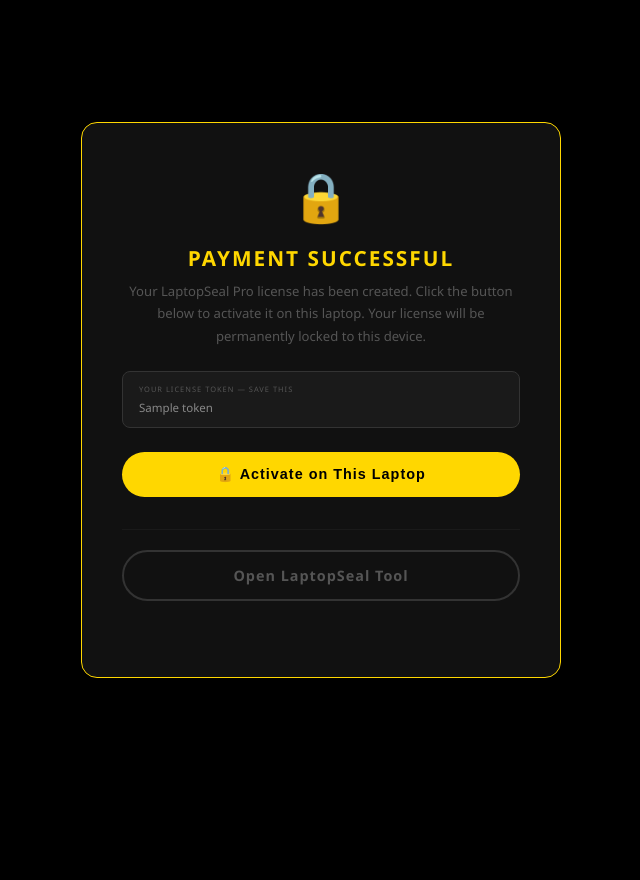
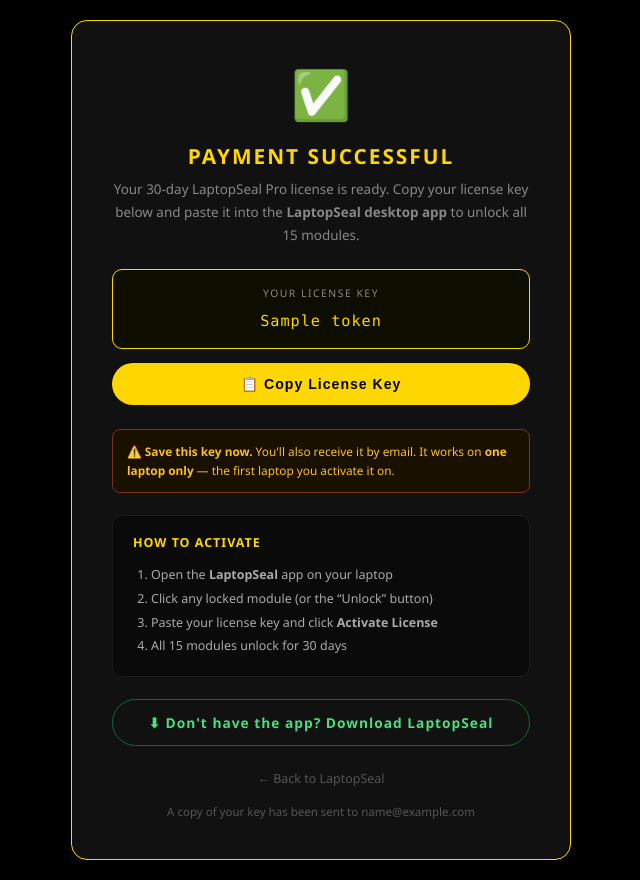
Before and after one commit to Victor441990/lightideas-website, a Flask app: template templates/laptopseal_activate.html in a window 1280 px wide. Shown: the whole page, without its empty margins (319-959 px from the left). Before the commit the page ends 678 px from the top, so only its background shows below. Run offline with Flask 3, Linux system fonts and the light colour scheme; the template is opened without the code that fills it: most values are stand-ins (such as "Sample title", 1, 10 or a date in 2020).

Commit message:
Update laptopseal_activate.html

```diff
--- a/templates/laptopseal_activate.html
+++ b/templates/laptopseal_activate.html
@@ -3,7 +3,7 @@
 <head>
     <meta charset="UTF-8">
     <meta name="viewport" content="width=device-width, initial-scale=1.0">
-    <title>Activate LaptopSeal - Light Ideas Technology</title>
+    <title>Your LaptopSeal License - Light Ideas Technology</title>
     <style>
         * { margin: 0; padding: 0; box-sizing: border-box; }
         body {
@@ -15,116 +15,106 @@
         }
         .card {
             background: #111; border: 1.5px solid #FFD700;
-            border-radius: 16px; padding: 40px; max-width: 480px;
+            border-radius: 16px; padding: 40px; max-width: 500px;
             width: 100%; text-align: center;
         }
         .icon { font-size: 3em; margin-bottom: 16px; }
         h1 { font-size: 1.3em; letter-spacing: 2px; margin-bottom: 8px; }
-        p { color: #555; font-size: 0.82em; line-height: 1.7; margin-bottom: 24px; }
+        p { color: #888; font-size: 0.84em; line-height: 1.7; margin-bottom: 22px; }
         .token-box {
-            background: #1a1a1a; border: 1px solid #333;
-            border-radius: 8px; padding: 12px 16px;
-            font-size: 0.72em; color: #888; word-break: break-all;
-            margin-bottom: 24px; text-align: left;
+            background: #0d0d00; border: 1.5px solid #FFD700;
+            border-radius: 10px; padding: 16px;
+            margin-bottom: 14px; text-align: center;
         }
-        .token-label { color: #555; font-size: 0.65em; letter-spacing: 1px; margin-bottom: 6px; }
-        .btn {
-            width: 100%; padding: 14px; background: #FFD700; color: #000;
-            border: none; border-radius: 50px; font-size: 0.9em;
+        .token-label { color: #888; font-size: 0.65em; letter-spacing: 1.5px; margin-bottom: 10px; }
+        .token-value {
+            font-size: 0.95em; color: #FFD700; word-break: break-all;
+            font-family: 'Consolas', monospace; letter-spacing: 1px; line-height: 1.5;
+        }
+        .copy-btn {
+            width: 100%; padding: 13px; background: #FFD700; color: #000;
+            border: none; border-radius: 50px; font-size: 0.88em;
             font-weight: bold; cursor: pointer; letter-spacing: 1px;
-            transition: all 0.3s; margin-bottom: 12px;
+            transition: all 0.3s; margin-bottom: 24px;
         }
-        .btn:hover { background: #e6b800; }
-        .btn-outline {
-            width: 100%; padding: 14px; background: transparent; color: #555;
-            border: 2px solid #333; border-radius: 50px; font-size: 0.9em;
+        .copy-btn:hover { background: #e6b800; }
+        .copy-btn.copied { background: #14532d; color: #4ade80; }
+        .steps {
+            text-align: left; background: #0a0a0a; border: 1px solid #1a1a1a;
+            border-radius: 10px; padding: 18px 20px; margin-bottom: 22px;
+        }
+        .steps h3 { font-size: 0.78em; color: #FFD700; letter-spacing: 1px; margin-bottom: 12px; }
+        .steps ol { margin: 0; padding-left: 18px; }
+        .steps li { font-size: 0.78em; color: #aaa; line-height: 1.9; }
+        .warn {
+            background: #1a1000; border: 1px solid #78350f; color: #fbbf24;
+            border-radius: 8px; padding: 12px 14px; font-size: 0.74em;
+            line-height: 1.6; margin-bottom: 22px; text-align: left;
+        }
+        .dl-btn {
+            width: 100%; padding: 13px; background: transparent; color: #4ade80;
+            border: 1.5px solid #166534; border-radius: 50px; font-size: 0.86em;
             font-weight: bold; cursor: pointer; letter-spacing: 1px;
-            transition: all 0.3s; text-decoration: none; display: block;
+            transition: all 0.3s; text-decoration: none; display: block; margin-bottom: 10px;
         }
-        .btn-outline:hover { border-color: #FFD700; color: #FFD700; }
-        .status { font-size: 0.78em; color: #888; margin-top: 16px; min-height: 20px; }
-        .status.success { color: #4ade80; }
-        .status.error { color: #f87171; }
-        .divider { border: none; border-top: 1px solid #1a1a1a; margin: 20px 0; }
+        .dl-btn:hover { background: #166534; color: #fff; }
+        .home-link { display: inline-block; margin-top: 14px; color: #555; font-size: 0.78em; text-decoration: none; }
+        .home-link:hover { color: #FFD700; }
+        .email-note { font-size: 0.72em; color: #555; margin-top: 16px; }
     </style>
 </head>
 <body>
 <div class="card">
-    <div class="icon">&#128274;</div>
+    <div class="icon">&#9989;</div>
     <h1>PAYMENT SUCCESSFUL</h1>
-    <p>Your LaptopSeal Pro license has been created. Click the button below to activate it on this laptop. Your license will be permanently locked to this device.</p>
+    <p>Your 30-day LaptopSeal Pro license is ready. Copy your license key below and paste it into the <b>LaptopSeal desktop app</b> to unlock all 15 modules.</p>
 
     <div class="token-box">
-        <div class="token-label">YOUR LICENSE TOKEN — SAVE THIS</div>
-        <div id="tokenDisplay">{{ token }}</div>
+        <div class="token-label">YOUR LICENSE KEY</div>
+        <div class="token-value" id="tokenDisplay">{{ token }}</div>
+    </div>
+    <button class="copy-btn" id="copyBtn" onclick="copyKey()">&#128203; Copy License Key</button>
+
+    <div class="warn">
+        &#9888;&#65039; <b>Save this key now.</b> You'll also receive it by email. It works on <b>one laptop only</b> &mdash; the first laptop you activate it on.
     </div>
 
-    <button class="btn" onclick="activateDevice()">&#128274; Activate on This Laptop</button>
-    <hr class="divider">
-    <a href="/laptopseal/tool?token={{ token }}" class="btn-outline">Open LaptopSeal Tool</a>
+    <div class="steps">
+        <h3>HOW TO ACTIVATE</h3>
+        <ol>
+            <li>Open the <b>LaptopSeal</b> app on your laptop</li>
+            <li>Click any locked module (or the &ldquo;Unlock&rdquo; button)</li>
+            <li>Paste your license key and click <b>Activate License</b></li>
+            <li>All 15 modules unlock for 30 days</li>
+        </ol>
+    </div>
 
-    <div class="status" id="statusMsg"></div>
+    <a href="/laptopseal/download" class="dl-btn">&#11015; Don't have the app? Download LaptopSeal</a>
+
+    <a href="/laptopseal" class="home-link">&#8592; Back to LaptopSeal</a>
+    <div class="email-note">A copy of your key has been sent to {{ email }}</div>
 </div>
 
 <script>
-    const TOKEN = '{{ token }}';
-
-    function getHardwareId() {
-        // Generate a fingerprint from browser/device properties
-        const nav = window.navigator;
-        const screen = window.screen;
-        const data = [
-            nav.userAgent,
-            nav.language,
-            screen.width + 'x' + screen.height,
-            screen.colorDepth,
-            new Date().getTimezoneOffset(),
-            nav.hardwareConcurrency || '',
-            nav.platform || ''
-        ].join('|');
-
-        // Simple hash
-        let hash = 0;
-        for (let i = 0; i < data.length; i++) {
-            const char = data.charCodeAt(i);
-            hash = ((hash << 5) - hash) + char;
-            hash = hash & hash;
-        }
-        return 'HW_' + Math.abs(hash).toString(16).toUpperCase();
-    }
-
-    async function activateDevice() {
-        const statusMsg = document.getElementById('statusMsg');
-        statusMsg.textContent = 'Activating...';
-        statusMsg.className = 'status';
-
-        const hardware_id = getHardwareId();
-
-        try {
-            const res = await fetch('/laptopseal/bind_hardware', {
-                method: 'POST',
-                headers: { 'Content-Type': 'application/json' },
-                body: JSON.stringify({ token: TOKEN, hardware_id: hardware_id })
-            });
-            const data = await res.json();
-
-            if (data.success) {
-                statusMsg.textContent = 'Activated successfully! This license is now locked to this laptop.';
-                statusMsg.className = 'status success';
-                // Save token to localStorage
-                localStorage.setItem('ls_token', TOKEN);
-                localStorage.setItem('ls_hw', hardware_id);
-                setTimeout(() => {
-                    window.location.href = '/laptopseal/tool?token=' + TOKEN;
-                }, 2000);
-            } else {
-                statusMsg.textContent = data.error || 'Activation failed. Please try again.';
-                statusMsg.className = 'status error';
-            }
-        } catch(e) {
-            statusMsg.textContent = 'Network error. Please try again.';
-            statusMsg.className = 'status error';
-        }
+    function copyKey() {
+        var key = document.getElementById('tokenDisplay').textContent.trim();
+        var btn = document.getElementById('copyBtn');
+        navigator.clipboard.writeText(key).then(function() {
+            btn.textContent = '\u2705 Copied!';
+            btn.classList.add('copied');
+            setTimeout(function() {
+                btn.textContent = '\uD83D\uDCCB Copy License Key';
+                btn.classList.remove('copied');
+            }, 2000);
+        }).catch(function() {
+            // Fallback for older browsers
+            var range = document.createRange();
+            range.selectNode(document.getElementById('tokenDisplay'));
+            window.getSelection().removeAllRanges();
+            window.getSelection().addRange(range);
+            try { document.execCommand('copy'); btn.textContent = '\u2705 Copied!'; } catch(e) {}
+            window.getSelection().removeAllRanges();
+        });
     }
 </script>
 </body>
```
